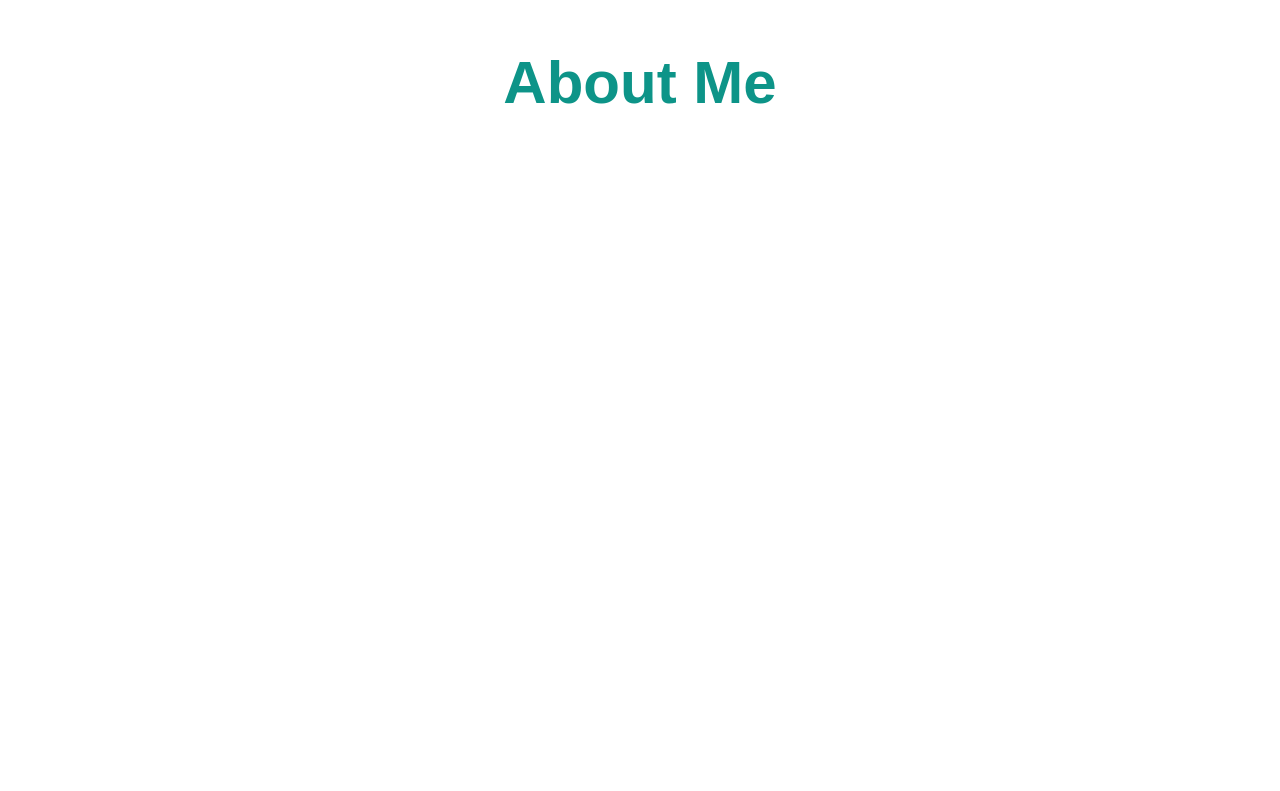
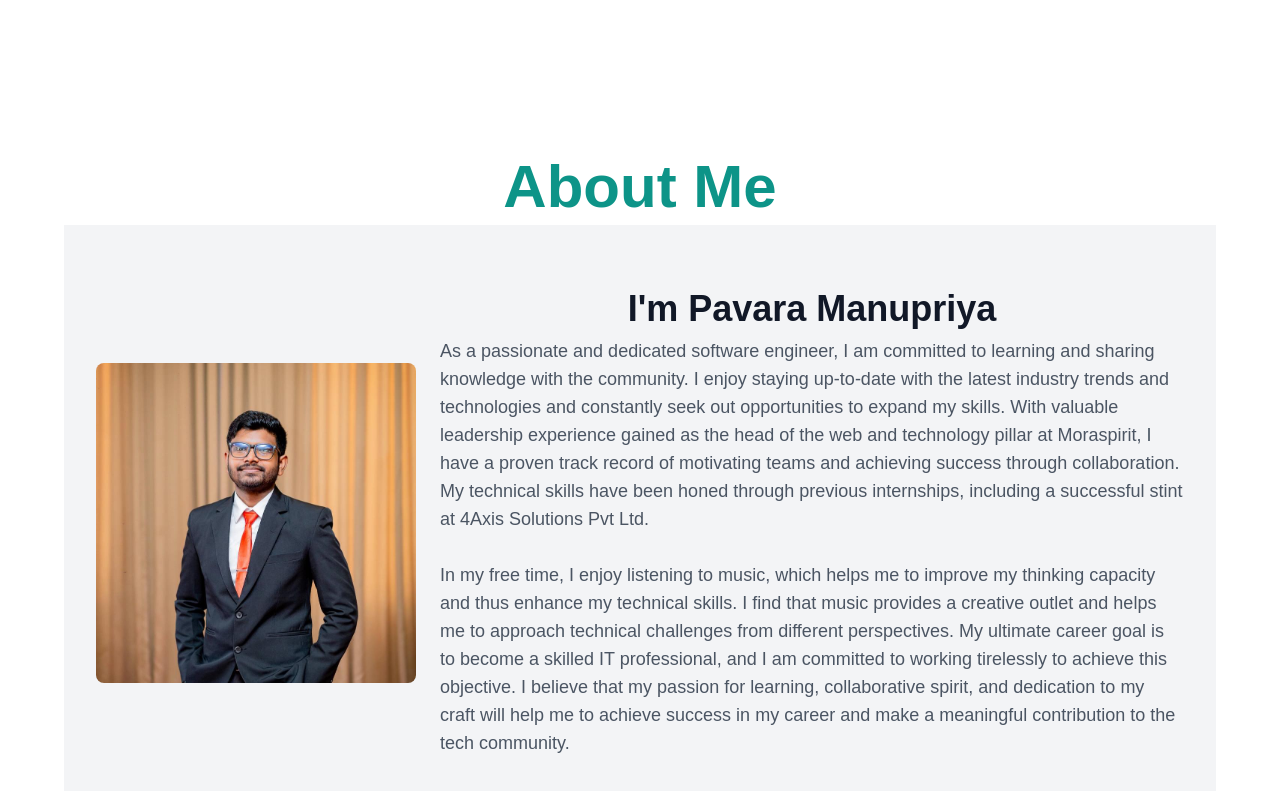
Before and after one commit to pavaramanupriya98/my-portfolio, a React (Create React App) app: page / in a window 1280 px wide. Shown: the part 875-1666 px from the top of the page. Before the commit the page ends 1036 px from the top, so only its background shows below. Built offline with nearby package versions, Linux system fonts and the light colour scheme.

Commit message:
About Section Added

```diff
--- a/src/components/About.js
+++ b/src/components/About.js
@@ -3,10 +3,48 @@ import React from "react";
 function About() {
   return (
     <section className="about section" id="about">
-      <div className="text-center p-10 py-10">
+      <div className="text-center pt-36">
         <h2 className="text-4xl py-2 text-teal-600 font-extrabold md:text-6xl underline-offset-8">
           About Me
         </h2>
+      </div>
+      <div className="max-w-6xl mx-auto px-4 sm:px-6 lg:px-8 py-16 bg-gray-100">
+        <div className="md:flex md:items-center md:justify-between">
+          <div className="md:flex-shrink-0">
+            <img
+              className="rounded-lg md:w-80"
+              src="./profile-picture.jpg"
+              alt="Pavara"
+            />
+          </div>
+          <div className="mt-4 md:mt-0 md:ml-6">
+            <h2 className="text-3xl font-extrabold text-gray-900 sm:text-4xl">
+              I'm Pavara Manupriya
+            </h2>
+            <p className="mt-2 text-lg text-gray-600 text-left">
+              As a passionate and dedicated software engineer, I am committed to
+              learning and sharing knowledge with the community. I enjoy staying
+              up-to-date with the latest industry trends and technologies and
+              constantly seek out opportunities to expand my skills. With
+              valuable leadership experience gained as the head of the web and
+              technology pillar at Moraspirit, I have a proven track record of
+              motivating teams and achieving success through collaboration. My
+              technical skills have been honed through previous internships,
+              including a successful stint at 4Axis Solutions Pvt Ltd.
+              <br />
+              <br />
+              In my free time, I enjoy listening to music, which helps me to
+              improve my thinking capacity and thus enhance my technical skills.
+              I find that music provides a creative outlet and helps me to
+              approach technical challenges from different perspectives. My
+              ultimate career goal is to become a skilled IT professional, and I
+              am committed to working tirelessly to achieve this objective. I
+              believe that my passion for learning, collaborative spirit, and
+              dedication to my craft will help me to achieve success in my
+              career and make a meaningful contribution to the tech community.
+            </p>
+          </div>
+        </div>
       </div>
     </section>
   );
```
Also changed, not shown: public/profile-picture.jpg (added).
